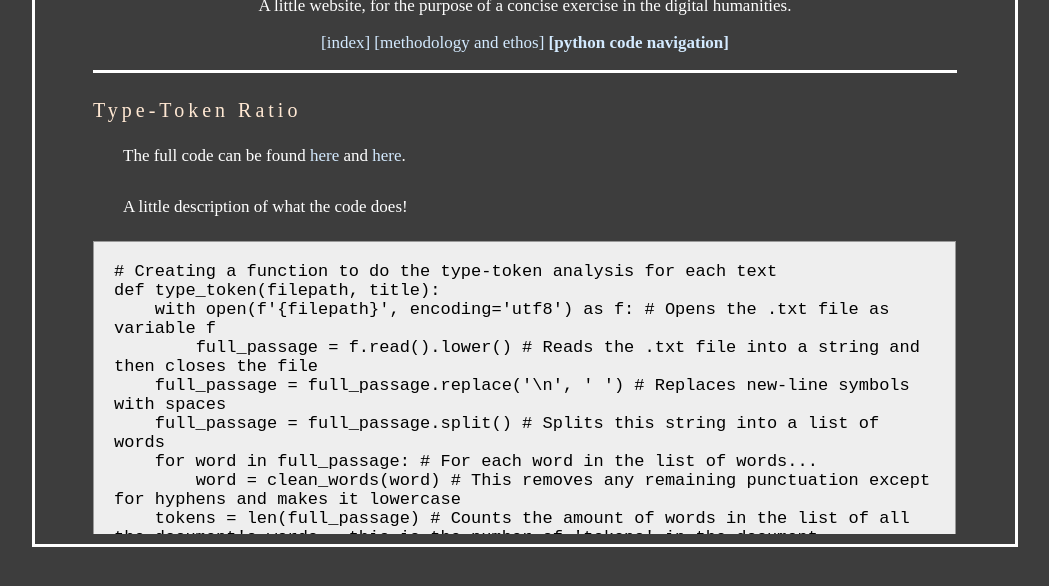
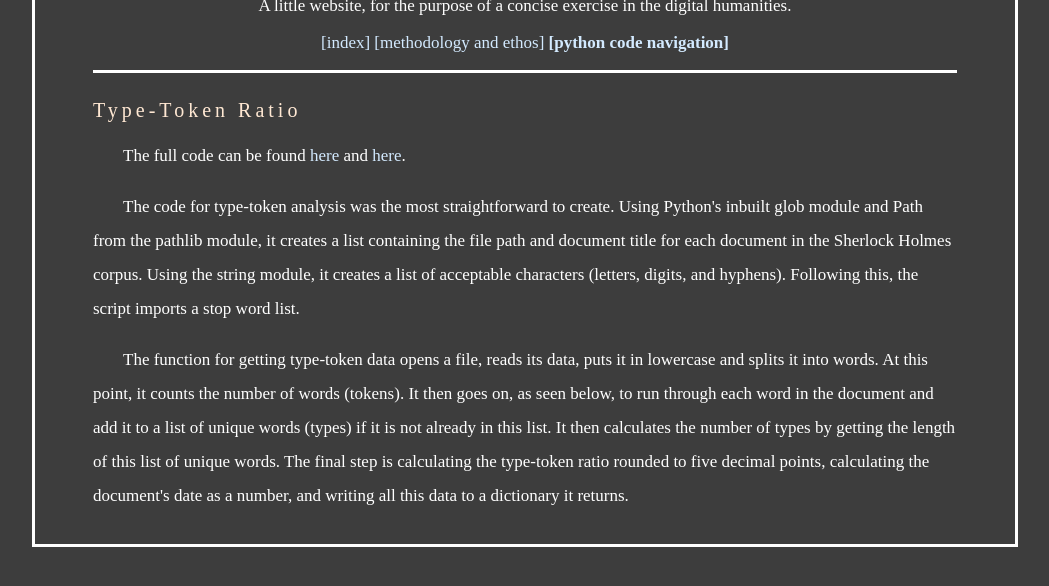
Before and after one commit to tia-k/asiteofonesown, a plain HTML site: page python.html in a window 1280 px wide. Shown: the part 166-752 px from the top of the page, without its empty margins (115-1164 px from the left). Drawn offline with Linux system fonts and the light colour scheme.

Commit message:
Adding in a code explanation

```diff
--- a/python.html
+++ b/python.html
@@ -17,7 +17,10 @@
                     <div class="codeblock">
                         <h2>Type-Token Ratio</h2>
                         <p>The full code can be found <a href="https://github.com/tia-k/asiteofonesown/blob/af3e0a50129b996f49e9230180728f424ecd555b/code/01A_type_token_analysis.ipynb">here</a> and <a href="https://github.com/tia-k/asiteofonesown/blob/af3e0a50129b996f49e9230180728f424ecd555b/code/01B_type_token_analysis.ipynb">here</a>.</p>
-                        <p>A little description of what the code does!</p>
+                        <p>The code for type-token analysis was the most straightforward to create. Using Python's inbuilt glob module and Path from the pathlib module, it creates a list containing the file path and document title for each document in the Sherlock Holmes corpus. Using the string module, it creates a list of acceptable characters (letters, digits, and hyphens). Following this, the script imports a stop word list.</p>
+                        <p>The function for getting type-token data opens a file, reads its data, puts it in lowercase and splits it into words. At this point, it counts the number of words (tokens). It then goes on, as seen below, to run through each word in the document and add it to a list of unique words (types) if it is not already in this list. It then calculates the number of types by getting the length of this list of unique words. The final step is calculating the type-token ratio rounded to five decimal points, calculating the document's date as a number, and writing all this data to a dictionary it returns.</p>
+                        <p>This function runs each document in the corpus, and all of the data for each text is assigned to a list, which is converted to a data frame (table) using the <a href="https://pandas.pydata.org/">Pandas</a> modulemodule and then exported to Excel. I then manually edited this Excel file to make it easier to read and to allow the production of visualisations using the tools available in Excel.</p>
+                        <p>One of the core issues I had while developing this code was getting the date into a format Excel could handle. I found that Excel could not handle dates before 1900 well, so I had to settle for presenting dates as numbers, with decimal values representing progression into each year so I could represent the difference between a text published in January and a text published in January. The other troubling element was found while writing this explanation; I failed to run the clean_words() function and thus make text lowercase and remove punctuation. Knowing this could lead to false counts of words being different from each other, I went back into the code to fix this. </p>
                         <pre><code># Creating a function to do the type-token analysis for each text
 def type_token(filepath, title):
     with open(f'{filepath}', encoding='utf8') as f: # Opens the .txt file as variable f
```
